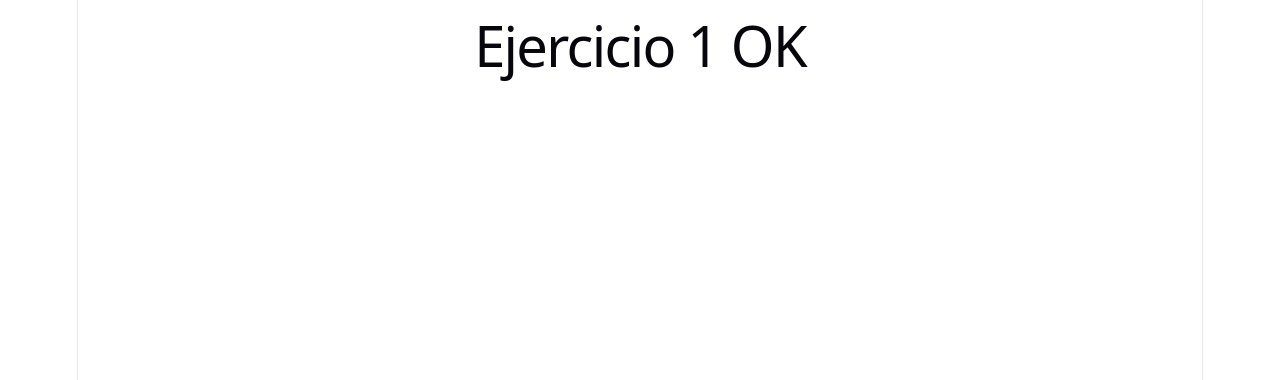
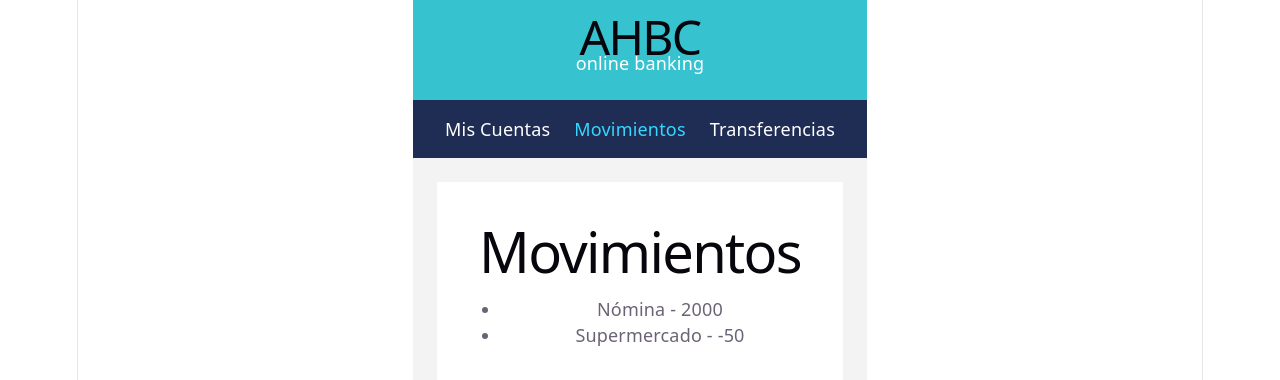
Before and after one commit to nachopillonetto-rgb/modulo-13-react-movimientos, a React (Vite) app: page /movements/1 in a window 1280 px wide. Shown: the top 380 px of the page. Built offline with nearby package versions, Linux system fonts and the light colour scheme; data requests are answered from the project's data file.

Commit message:
feat: ejercicio 1 completo con movimientos y API

```diff
--- a/package.json
+++ b/package.json
@@ -13,7 +13,7 @@
     "axios": "^1.15.0",
     "react": "^19.2.4",
     "react-dom": "^19.2.4",
-    "react-router-dom": "^7.14.0"
+    "react-router-dom": "^7.14.1"
   },
   "devDependencies": {
     "@eslint/js": "^9.39.4",
--- a/src/App.tsx
+++ b/src/App.tsx
@@ -1,7 +1,16 @@
-export const App = () => {
-  return <h1>Ejercicio 1 OK</h1>;
-};
+import { Routes, Route, Navigate } from "react-router-dom";
+import { AppLayout } from "./layout/app.layout";
+import { MovementsPage } from "./pages/movements/movements.page";
 
-
+function App() {
+  return (
+    <Routes>
+      <Route element={<AppLayout />}>
+        <Route path="/" element={<Navigate to="/movements/1" replace />} />
+        <Route path="/movements/:id" element={<MovementsPage />} />
+      </Route>
+    </Routes>
+  );
+}
 
 export default App;
--- a/src/layout/app.layout.tsx
+++ b/src/layout/app.layout.tsx
@@ -1,10 +1,22 @@
-import { Outlet } from "react-router-dom";
+import { Link, Outlet } from "react-router-dom";
 
 export const AppLayout = () => {
   return (
-    <div style={{ minHeight: "100vh", background: "#f3f3f3", color: "black", padding: "24px" }}>
-      <h1>Layout OK</h1>
-      <Outlet />
+    <div style={{ maxWidth: "1100px", margin: "0 auto", background: "#f3f3f3", minHeight: "100vh" }}>
+      <header style={{ background: "#36c2cf", color: "white", padding: "24px 32px" }}>
+        <h1 style={{ margin: 0, fontSize: "48px" }}>AHBC</h1>
+        <p style={{ margin: 0 }}>online banking</p>
+      </header>
+
+      <nav style={{ background: "#1f2d55", padding: "16px 32px", display: "flex", gap: "24px" }}>
+        <Link to="/" style={{ color: "white", textDecoration: "none" }}>Mis Cuentas</Link>
+        <Link to="/movements/1" style={{ color: "#35d7ff", textDecoration: "none" }}>Movimientos</Link>
+        <span style={{ color: "white" }}>Transferencias</span>
+      </nav>
+
+      <main style={{ padding: "24px" }}>
+        <Outlet />
+      </main>
     </div>
   );
 };
--- a/src/pages/movements/movements.api.ts
+++ b/src/pages/movements/movements.api.ts
@@ -1,16 +1,8 @@
 import axios from "axios";
-import { AccountVm, MovementVm } from "./movements.api-model";
 
-const baseUrl = import.meta.env.VITE_BASE_API_URL;
-
-export const getAccount = async (id: string): Promise<AccountVm> => {
-  const response = await axios.get<AccountVm>(`${baseUrl}/account-list/${id}`);
-  return response.data;
-};
-
-export const getMovements = async (id: string): Promise<MovementVm[]> => {
-  const response = await axios.get<MovementVm[]>(
-    `${baseUrl}/movements?accountId=${Number(id)}`
+export const getMovements = async (accountId: string) => {
+  const response = await axios.get(
+    `http://localhost:3000/movements?accountId=${accountId}`
   );
   return response.data;
 };
--- a/src/pages/movements/movements.page.tsx
+++ b/src/pages/movements/movements.page.tsx
@@ -1,8 +1,32 @@
+import { useEffect, useState } from "react";
+import { useParams } from "react-router-dom";
+import { getMovements } from "./movements.api";
+
 export const MovementsPage = () => {
+  const { id } = useParams();
+  const [movements, setMovements] = useState<any[]>([]);
+
+  useEffect(() => {
+    if (id) {
+      getMovements(id).then(setMovements);
+    }
+  }, [id]);
+
   return (
-    <div style={{ background: "white", padding: "24px", color: "black" }}>
-      <h1>Movimientos OK</h1>
-      <p>Si ves esto, React funciona.</p>
+    <div style={{ background: "white", padding: "24px" }}>
+      <h1>Movimientos</h1>
+
+      {movements.length === 0 ? (
+        <p>Cargando...</p>
+      ) : (
+        <ul>
+          {movements.map((m) => (
+            <li key={m.id}>
+              {m.description} - {m.amount}
+            </li>
+          ))}
+        </ul>
+      )}
     </div>
   );
 };
```
Also changed, not shown: 1 other file (tests, documents, lock files or other folders).
